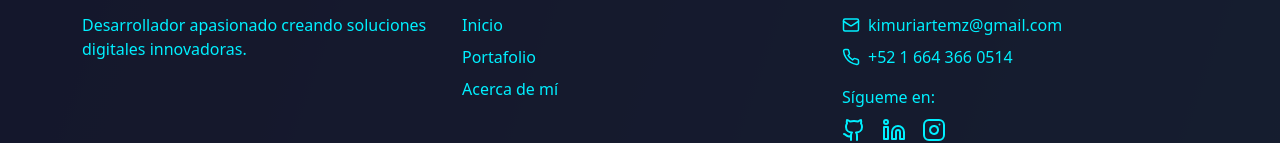
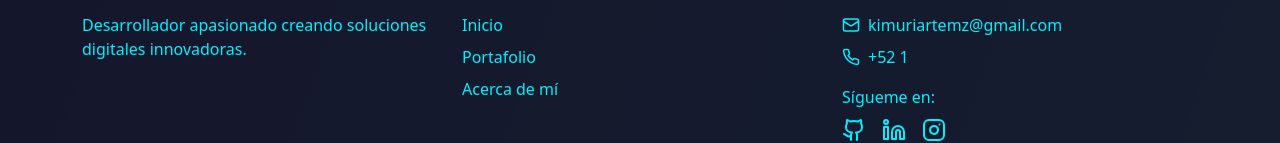
Before and after one commit to kim-um/kim-un.github.io, a plain HTML site: page index.html in a window 1280 px wide. Shown: the part 3362-3505 px from the top of the page. Drawn offline with nearby package versions, Linux system fonts and the light colour scheme; a script that the page names is missing.

Commit message:
quite mi numero

```diff
--- a/index.html
+++ b/index.html
@@ -373,7 +373,7 @@
               <path d="M22 16.92v3a2 2 0 0 1-2.18 2 19.79 19.79 0 0 1-8.63-3.07 19.5 19.5 0 0 1-6-6 19.79 19.79 0 0 1-3.07-8.67A2 2 0 0 1 4.11 2h3a2 2 0 0 1 2 1.72 12.84 12.84 0 0 0 .7 2.81 2 2 0 0 1-.45 2.11L8.09 9.91a16 16 0 0 0 6 6l1.27-1.27a2 2 0 0 1 2.11-.45 12.84 12.84 0 0 0 2.81.7A2 2 0 0 1 22 16.92z"/>
             </svg>
             <a href="tel:+526643660514" class="text-muted text-decoration-none hover-purple">
-              +52 1 664 366 0514
+              +52 1
             </a>
           </div>
 
```
